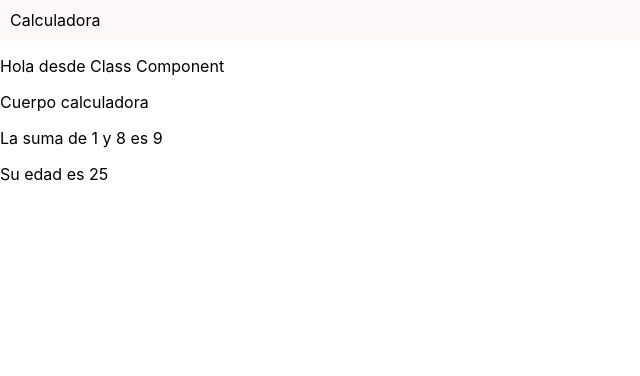
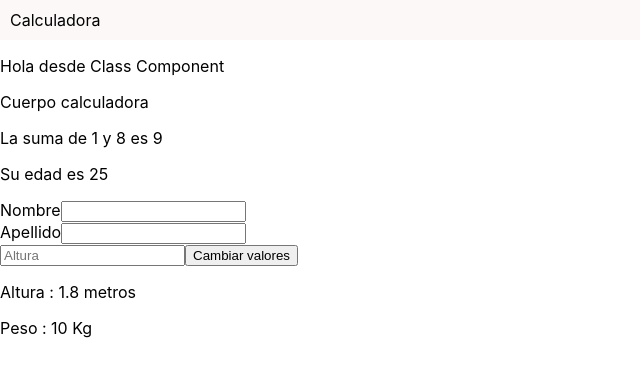
Before and after one commit to devagiloscarmesa/imc-c5, a React (Create React App) app: page / in a window 1280 px wide. Shown: the top 376 px of the page, without its empty margins (0-640 px from the left). Built offline with nearby package versions, Linux system fonts and the light colour scheme.

Commit message:
eventos y estados

```diff
--- a/src/components/section1/CalculationBody.jsx
+++ b/src/components/section1/CalculationBody.jsx
@@ -1,26 +1,66 @@
-import React, {Component} from 'react'
+import React, { Component } from 'react'
 
-class CalculationBody extends Component{
+class CalculationBody extends Component {
 
-    constructor(props){
+    constructor(props) {
         super()
         this.nombre = "Cuerpo calculadora"
         console.log(props)
+        this.state = {
+            peso : 10,
+            altura : "1.8 metros"
+        }
     }
 
-    sumar(n1,n2){
+    sumar(n1, n2) {
         return n1 + n2
     }
 
-    render(){
+    cambiar() {
+        alert("Se dió click!!!!!")
+    }
 
+    render() {
         return <section>
             <p>Hola desde Class Component</p>
             <p>{this.nombre}</p>
-            <p>La suma de 1 y 8 es {this.sumar(1,8)}</p>
+            <p>La suma de 1 y 8 es {this.sumar(1, 8)}</p>
             <p>Su edad es {this.props.edad}</p>
+            <MiNombre edad = {9}></MiNombre>
+
+            <input type="text" placeholder="Altura"/>
+            <button onClick={this.cambiar} >Cambiar valores</button>
+
+            <p>Altura : {this.state.altura}</p>
+            <p>Peso : {this.state.peso} Kg</p>
         </section>
     }
 }
 
+class MiNombre extends React.Component {
+
+    constructor(misPropiedades){
+        super()
+        console.log(misPropiedades)
+    }
+
+    nombre() {
+        return 'oscar'
+    }
+
+    apellido = () => 'Mesa'
+
+    render() {
+        return (<div>
+            <form>
+                <label>Nombre</label>
+                <input type="text"></input> <br />
+
+                <label>Apellido</label>
+                <input type="text"></input> <br />
+            </form>
+        </div>);
+    }
+}
+
 export default CalculationBody
```
Also changed, not shown: 1 other file (tests, documents, lock files or other folders).
